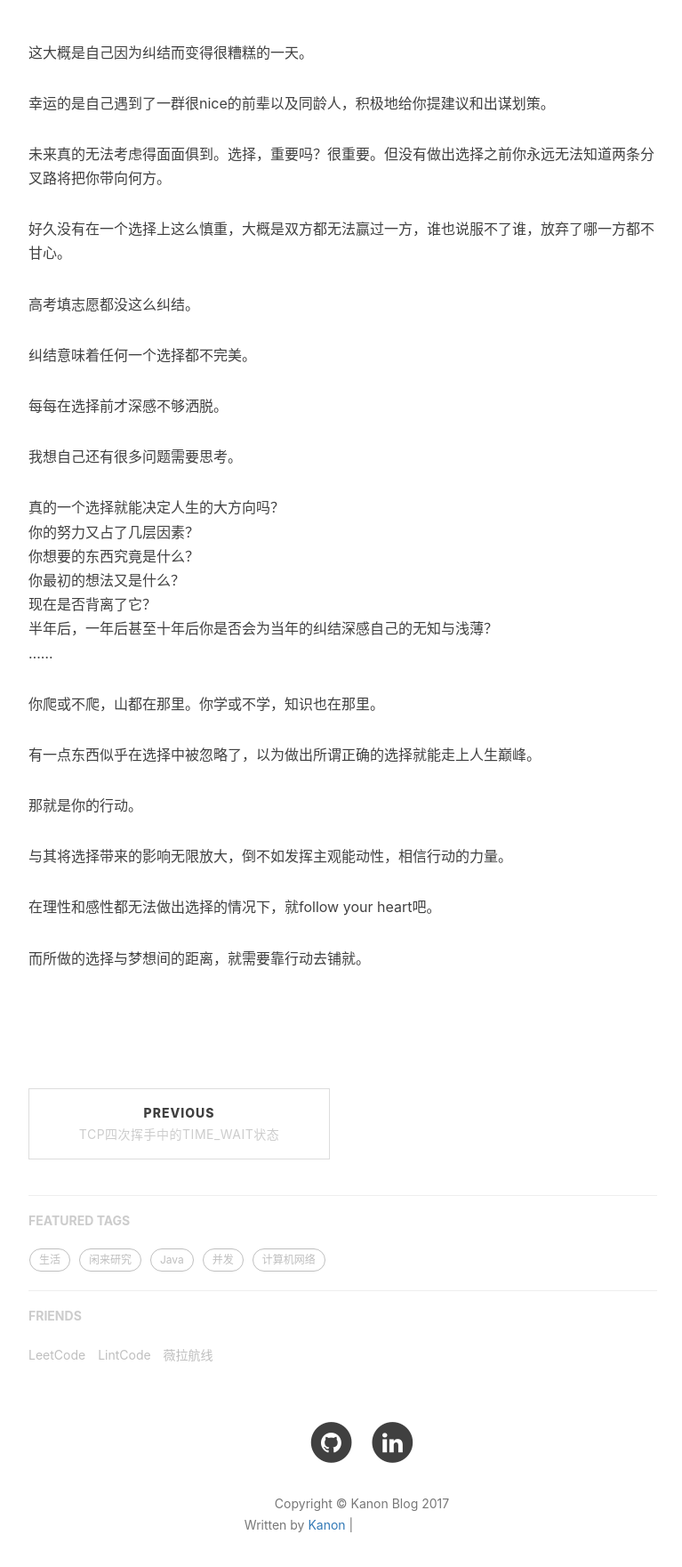
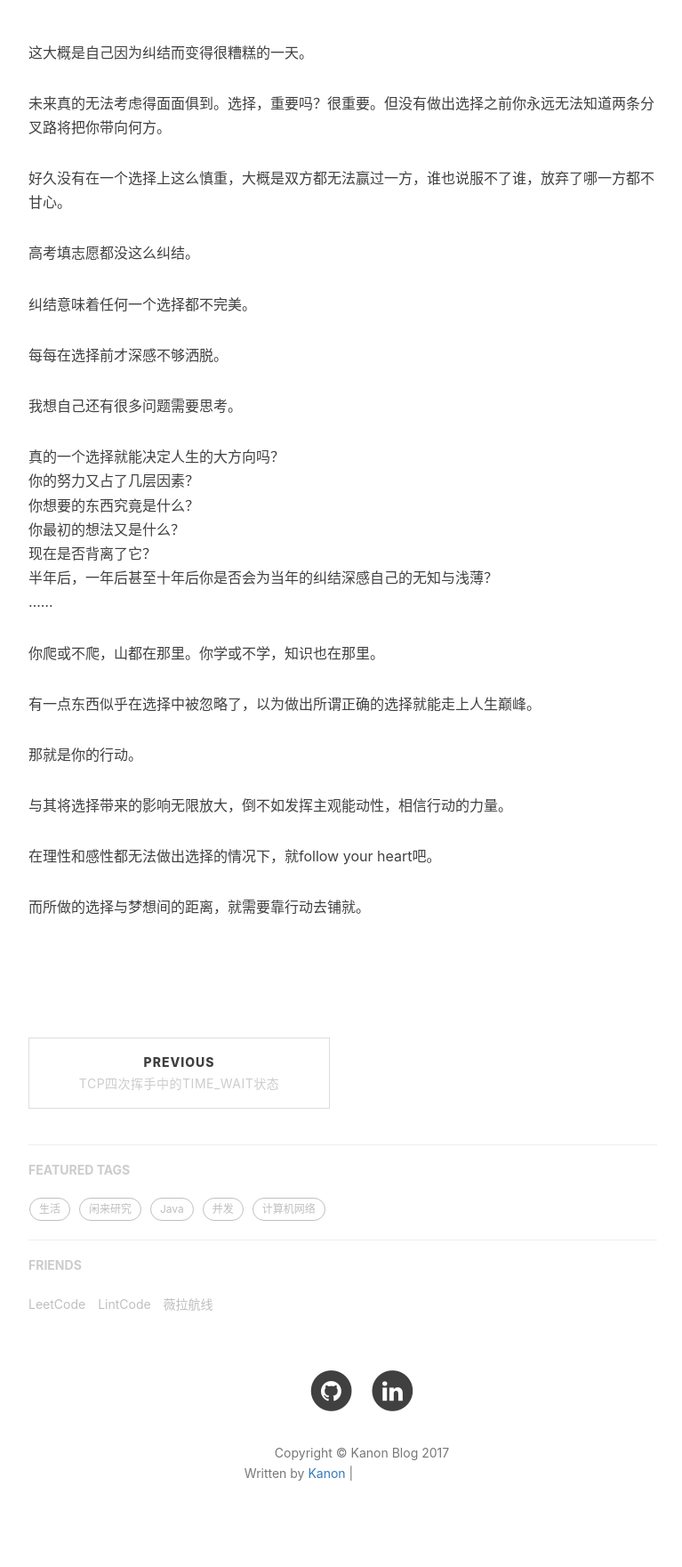
Before and after one commit to kanonjz/kanonjz.github.io, a Jekyll site: the page built from _posts/2017-12-19-hesitation.md, in a window 1280 px wide, cut to the strip 461-2279 px from the top of the page. Shown: the top 1761 px of the strip at 89% size, without its empty margins (233-1000 px from the left). Built offline with Jekyll 4.4.1, drawn with Linux system fonts in a browser that asks for light colours; nearby versions of some CDN libraries; comment, search, counter and statistics services are not loaded; grey boxes are pictures that could not be loaded.

Commit message:
Update 2017-12-19-hesitation.md

```diff
--- a/_posts/2017-12-19-hesitation.md
+++ b/_posts/2017-12-19-hesitation.md
@@ -4,14 +4,12 @@ title:      "纠结DAY"
 subtitle:   ""
 date:       2017-12-19
 author:     "Kanon"
-header-img: "https://images.pexels.com/photos/707408/pexels-photo-707408.jpeg?w=940&h=650&auto=compress&cs=tinysrgb"
+header-img: "https://images.pexels.com/photos/707837/pexels-photo-707837.jpeg?w=940&h=650&auto=compress&cs=tinysrgb"
 tags:
     - 生活
 ---
 
 这大概是自己因为纠结而变得很糟糕的一天。
-
-幸运的是自己遇到了一群很nice的前辈以及同龄人，积极地给你提建议和出谋划策。
 
 未来真的无法考虑得面面俱到。选择，重要吗？很重要。但没有做出选择之前你永远无法知道两条分叉路将把你带向何方。
 
```
